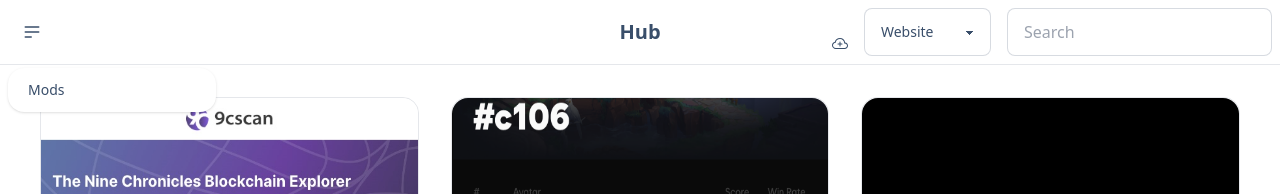
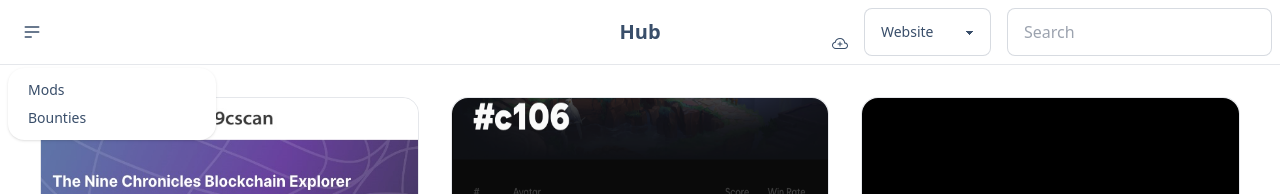
Before and after one commit to planetarium/hub, a Next.js app: page / in a window 1280 px wide. Both pictures are taken after a click on the button 32 px from the left and 32 px from the top of the page. Shown: the top 194 px of the page. Built offline with nearby package versions, Linux system fonts and the light colour scheme.

Commit message:
Add bounties page to navbar

```diff
--- a/src/components/Navbar.tsx
+++ b/src/components/Navbar.tsx
@@ -88,6 +88,9 @@ const Navbar = ({ tags }: NavbarProps) => {
               <li>
                 <Link href="/">Mods</Link>
               </li>
+              <li>
+                <Link href="/bounties">Bounties</Link>
+              </li>
             </ul>
           </div>
         </div>
```
